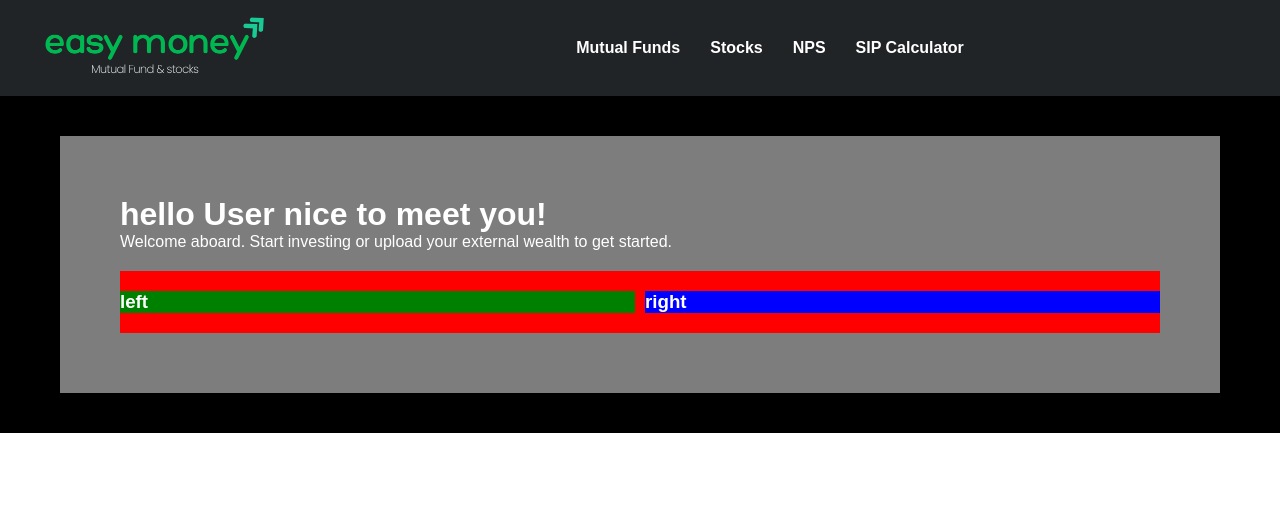
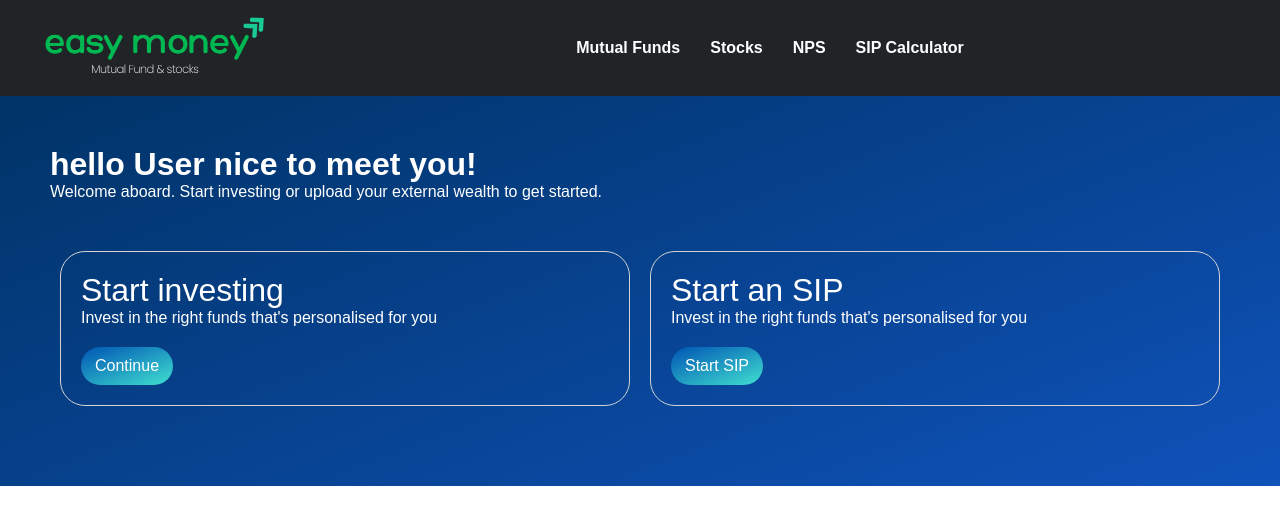
Before and after one commit to MashooqAli9140/easy-money, a React (Vite) app in the folder frontend/easymoney/: page /dashboard/1 in a window 1280 px wide. Shown: the top 524 px of the page. Built offline with nearby package versions, Linux system fonts and the light colour scheme.

Commit message:
dashboard hero section created

```diff
--- a/frontend/easymoney/src/Pages/User_Dashboard/Dashboard.css
+++ b/frontend/easymoney/src/Pages/User_Dashboard/Dashboard.css
@@ -1,9 +1,42 @@
 #dashboard-hero{
-    background-color: black;
-    padding: 40px 60px 40px 60px;
-}
-#dashboard-hero-content{
-    background-color: rgb(125, 125, 125);
-    padding: 60px 60px 60px 60px;
+    background: rgb(0,51,102);
+    background: linear-gradient(159deg, rgba(0,51,102,1) 0%, rgba(15,82,186,1) 100%);
+    padding: 40px 10px 40px 10px;
     color: white;
 }
+#hero-card-box{
+    /* background-color: aqua; */
+    display: flex;
+    justify-content: center;
+    align-items: center;
+    align-content: center;
+}
+#dashboard-hero-header{
+    /* background-color: rgb(75, 75, 75); */
+    padding: 10px 10px 10px 10px;
+    color:white;
+    max-width: 1200px;
+    margin: 0 auto 0;
+}
+#dashboard-hero-left{
+    /* background-color: antiquewhite; */
+    padding: 10px 10px 10px 10px;
+}
+#continue-btn{
+    background: none;
+    color: white;
+    padding: 10px 14px 10px 14px;
+    outline: none;
+    background: rgb(0,84,180);
+    background: linear-gradient(159deg, rgba(0,84,180,1) 0%, rgba(64,224,208,1) 100%);
+    border: none;
+    border-radius: 25px;
+    font-size: 16px;
+}
+
+@media screen and (max-width:800px) {
+    #hero-card-box{
+        /* background-color: aqua; */
+        display: block;
+    }
+}
--- a/frontend/easymoney/src/Pages/User_Dashboard/Dashboard.jsx
+++ b/frontend/easymoney/src/Pages/User_Dashboard/Dashboard.jsx
@@ -1,33 +1,65 @@
-import React from 'react'
-import { useParams } from 'react-router-dom'
-import { useGlobleContext } from '../../componants/GlobleContext/GlobleContext';
-import './Dashboard.css';
+import React from "react";
+import { useParams } from "react-router-dom";
+import { useGlobleContext } from "../../componants/GlobleContext/GlobleContext";
+import "./Dashboard.css";
 
 const Dashboard = () => {
   const { id } = useParams();
-  const { login , setLogin } = useGlobleContext();
-  if( id ){
-    setLogin(true)
-  };
+  const { login, setLogin } = useGlobleContext();
+  if (id) {
+    setLogin(true);
+  }
 
   return (
-    <div id='dashboard-hero'>
-          <div id='dashboard-hero-content'>
-                 <div>
-                    <h1> hello User nice to meet you! </h1>
-                    <p>Welcome aboard. Start investing or upload your external wealth to get started.</p>
-                 </div>
-                 <div style={{marginTop:'20px', flexGrow:"grow",display:"flex", gap:'10px', backgroundColor:"red", padding:"20px 0px 20px 0px"}}>
-                         <div style={{ backgroundColor:"green" , width:'100%'}} >
-                            <h3> left </h3>
-                         </div>
-                         <div style={{ backgroundColor:"blue", width:'100%'}} >
-                             <h3> right </h3>
-                         </div>
-                 </div>
+    <div id="dashboard-hero">
+
+      <div id="dashboard-hero-header">
+           <h1> hello User nice to meet you! </h1>
+          <p>
+            Welcome aboard. Start investing or upload your external wealth to
+            get started.
+          </p>
+
+        <div id="hero-card-box" style={{ marginTop: "20px",padding: "20px 0px 20px 0px" }} >
+
+          {/* //left part */}
+          <div id="dashboard-hero-left" style={{width: "100%" }}>
+          <div style={{ padding:"10px 10px 10px 10px" , borderRadius:"25px",border:"1px solid lightgrey"}}>
+          <div style={{ padding:"10px 10px 10px 10px"}}>
+            <h1 style={{ fontWeight:"500"}}> Start investing </h1>
+            <p> Invest in the right funds that's personalised for you </p>
           </div>
+
+            <div style={{ padding:"10px 10px 10px 10px"}}><a href="">
+              <button id="continue-btn"> Continue </button>
+              </a>
+            </div>
+            </div>
+          </div>
+
+       {/* //right part */}
+      <div id="dashboard-hero-left" style={{width: "100%" }}>
+        <div style={{ padding:"10px 10px 10px 10px" , borderRadius:"25px",border:"1px solid lightgrey"}}>
+          <div style={{ padding:"10px 10px 10px 10px"}}>
+            <h1 style={{ fontWeight:"500"}} > Start an SIP </h1>
+            <p> Invest in the right funds that's personalised for you </p>
+          </div>
+
+            <div style={{ padding:"10px 10px 10px 10px"}}><a href="">
+              <button id="continue-btn"> Start SIP  </button>
+              </a>
+            </div>
+        </div>
+      </div>
+        {/* //right part */}
+
+        </div>
+      </div>
+
+
+
     </div>
-  )
-}
+  );
+};
 
-export default Dashboard
+export default Dashboard;
```
